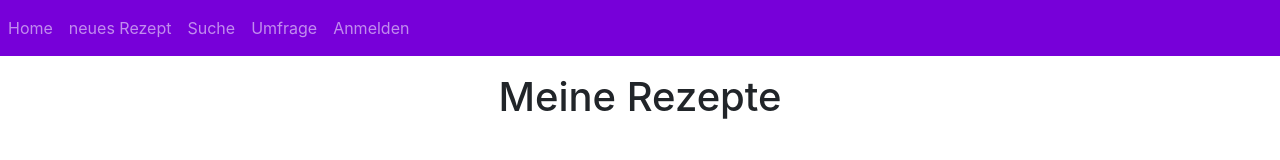
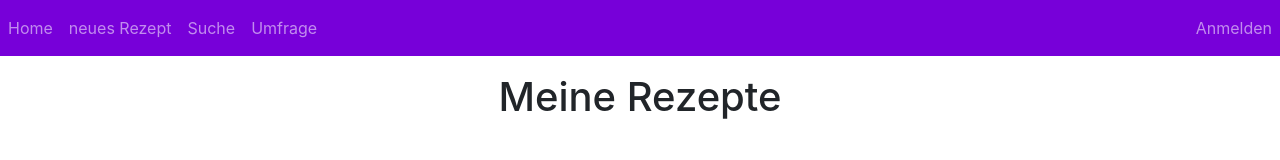
Before and after one commit to KlnSdr/webEngineering-2024-frontend, a React (Create React App) app in the folder frontend-react/: page / in a window 1280 px wide. Shown: the top 160 px of the page. Built offline with nearby package versions, Linux system fonts and the light colour scheme; no server answers; grey boxes are pictures that could not be loaded.

Commit message:
[FRONTEND-4]: align login/logout to the right

```diff
--- a/frontend-react/src/Layout.tsx
+++ b/frontend-react/src/Layout.tsx
@@ -51,6 +51,8 @@ function Layout() {
                 Umfrage
               </Link>
             </li>
+          </ul>
+          <ul className="navbar-nav ms-auto">
             {user ? (
               <li className="nav-item">
                 <Link className="nav-link" to="/logout">
```
